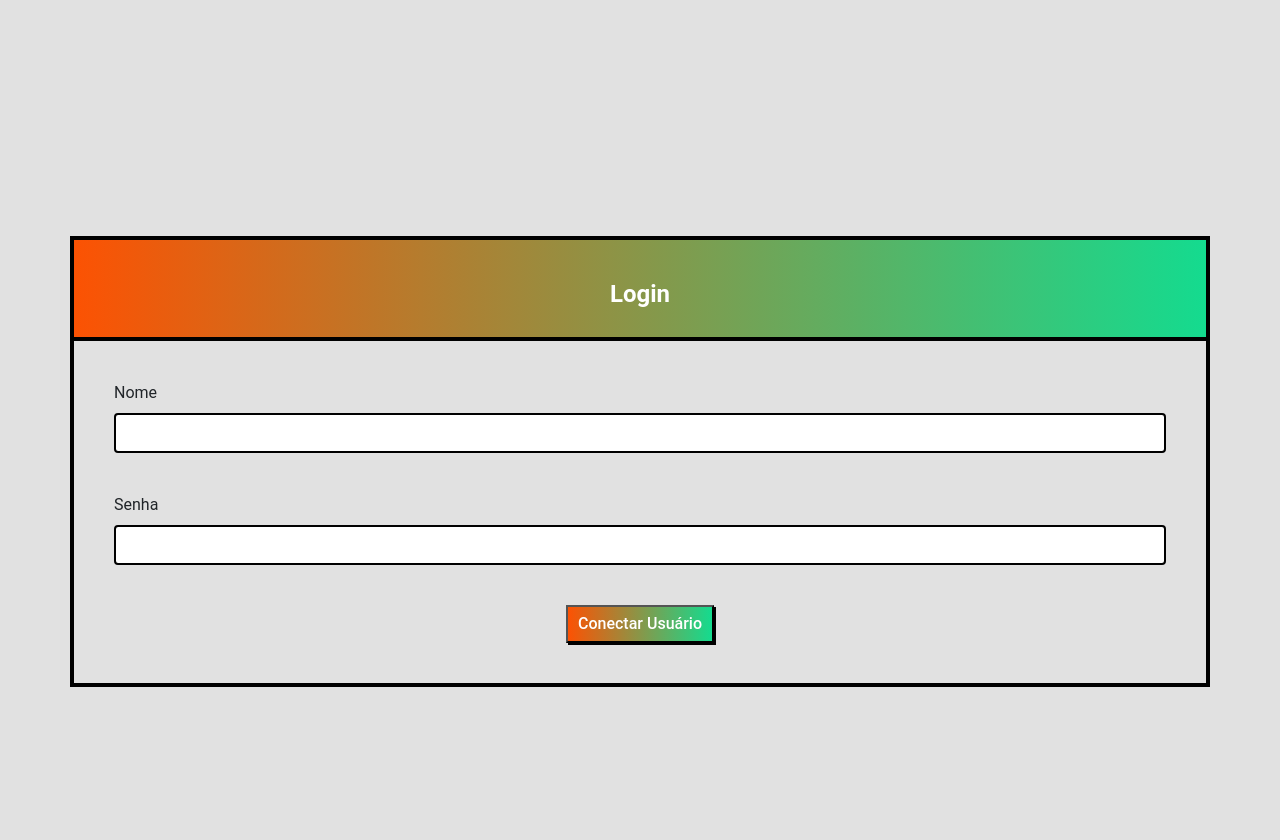
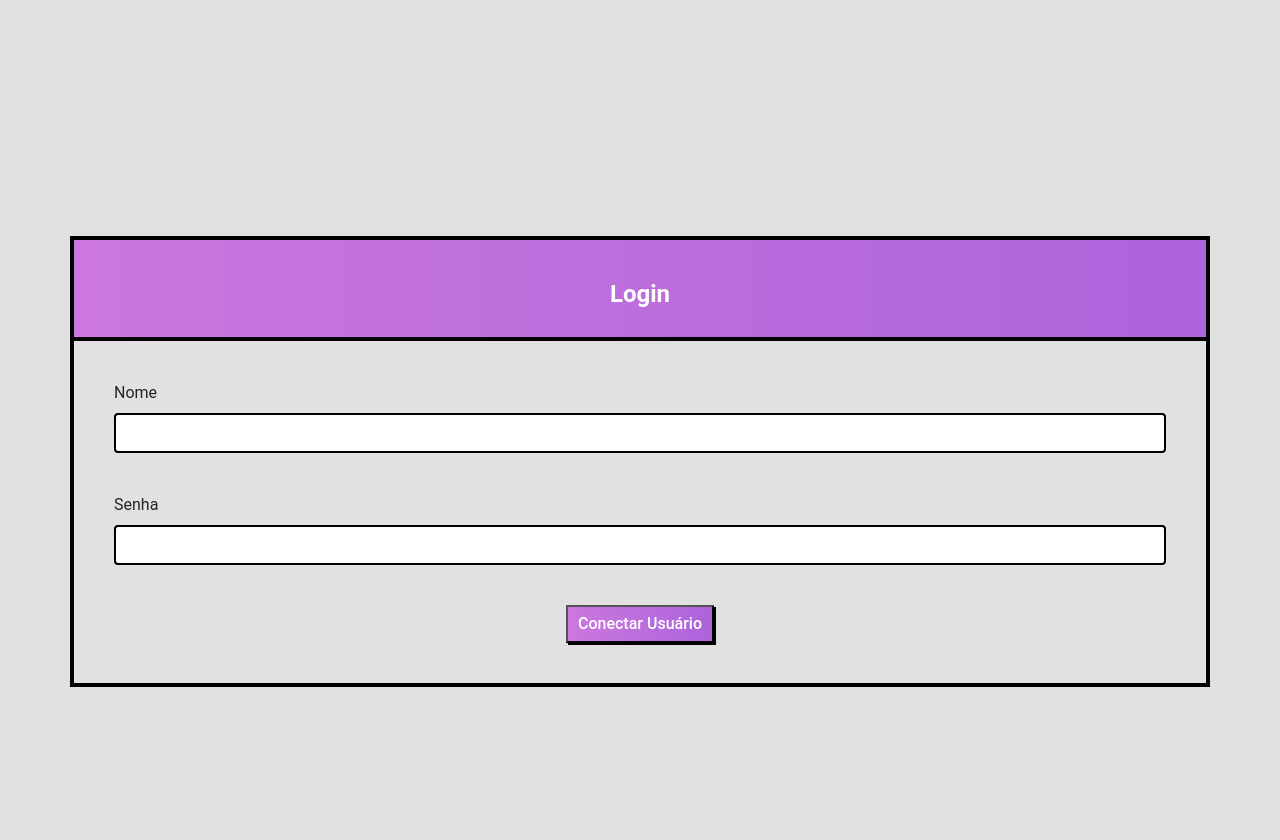
Before and after one commit to Rick512P/EquidEsports, a PHP site: page / in a window 1280 px wide. Shown: the part 404-1244 px from the top of the page. Run offline with PHP 8.4, Linux system fonts and the light colour scheme.

Commit message:
CSS v1.1
Alterado Gradiente

```diff
--- a/Site/css/style.css
+++ b/Site/css/style.css
@@ -13,7 +13,7 @@ body {
 }
 
 .cor-gradiente {
-    background-image: linear-gradient(to right, rgb(252, 82, 3), rgb(20, 219, 143));
+    background-image: linear-gradient(to right, #cb77de, #ac64db);
 }
 
 #wrapper .container {
@@ -24,7 +24,7 @@ body {
 
 .imagem-topo {
     padding: 40px 40px 20px 40px;
-    background-image: linear-gradient(to right, rgb(252, 82, 3), rgb(20, 219, 143));
+    background-image: linear-gradient(to right, #cb77de, #ac64db);
     border-bottom: 4px solid black;
 }
 
@@ -55,7 +55,7 @@ body {
 
 .botoes {
     padding: 5px 10px 5px 10px;
-    background-image: linear-gradient(to right, rgb(252, 82, 3), rgb(20, 219, 143));
+    background-image: linear-gradient(to right, #cb77de, #ac64db);
     min-width: 120px;
     box-shadow: 2px 2px black;
     font-weight: 500;
```
